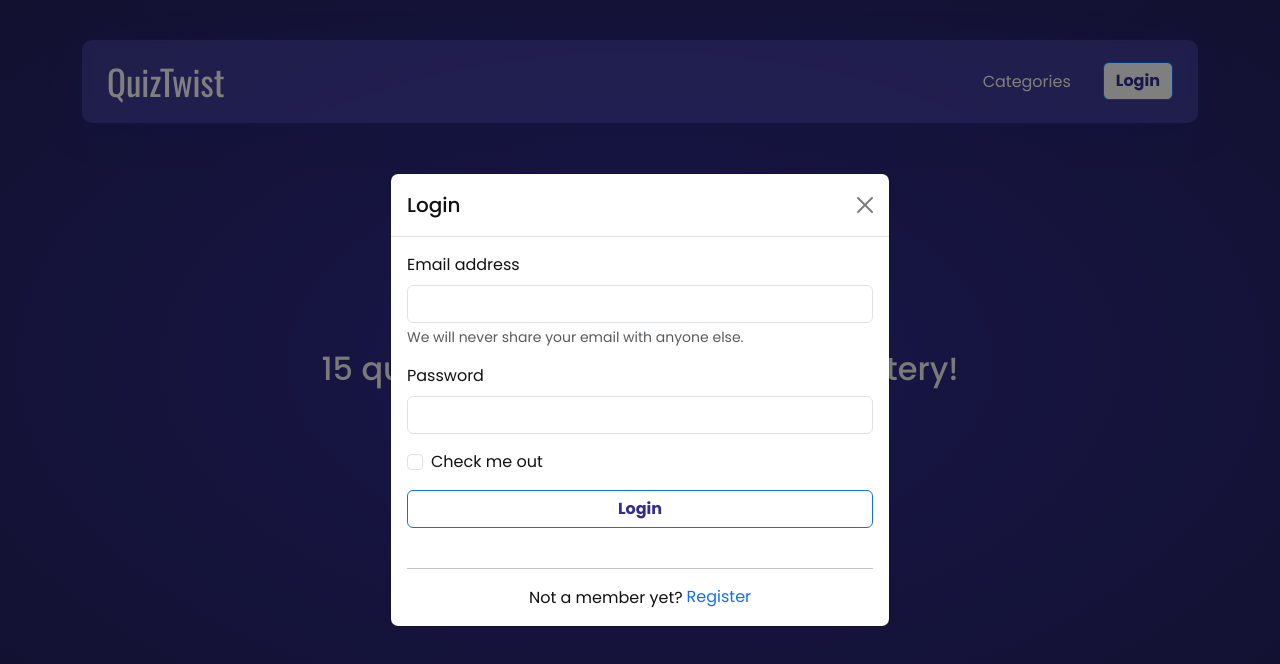
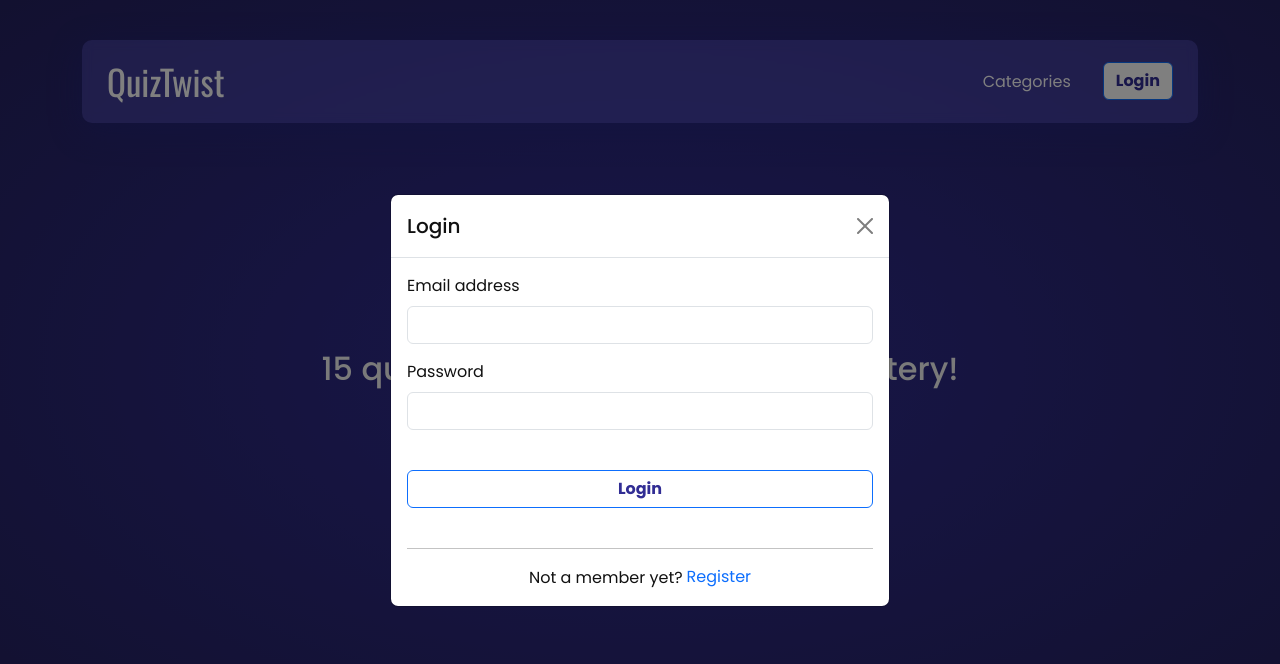
Before and after one commit to wilhelmusolejr/quiztwist, a React (Vite) app in the folder frontend/: page / in a window 1280 px wide. Both pictures are taken after a click on the link "Login". Shown: the top 664 px of the page. Built offline with nearby package versions, Linux system fonts and the light colour scheme.

Commit message:
refractor modal form

```diff
--- /dev/null
+++ b/frontend/src/Components/LabelInput.jsx
@@ -0,0 +1,24 @@
+export default function LabelInput({
+  id,
+  type = "text",
+  label,
+  value,
+  setValue,
+}) {
+  return (
+    <>
+      <label htmlFor={id} className="form-label">
+        {label}
+      </label>
+      <input
+        type={type}
+        className="form-control"
+        id={id}
+        value={value}
+        onChange={(e) => {
+          setValue(e.target.value);
+        }}
+      />
+    </>
+  );
+}
--- a/frontend/src/Components/ModalLogin.jsx
+++ b/frontend/src/Components/ModalLogin.jsx
@@ -2,6 +2,7 @@ import axios from "axios";
 import { useContext, useState } from "react";
 import { AuthContext } from "../Context/AuthContext";
 import Modal from "./Modal";
+import LabelInput from "./LabelInput";
 
 export default function ModalLogin() {
   const [email, setEmail] = useState("");
@@ -41,49 +42,27 @@ export default function ModalLogin() {
       <form onSubmit={loginFormSubmit}>
         {error && <div className="alert alert-danger">{error}</div>}
 
+        {/* Email */}
         <div className="mb-3">
-          <label htmlFor="exampleInputEmail1" className="form-label">
-            Email address
-          </label>
-          <input
-            type="email"
-            className="form-control"
-            id="exampleInputEmail1"
-            aria-describedby="emailHelp"
+          <LabelInput
+            id={"email"}
+            label={"Email address"}
             value={email}
-            onChange={(e) => {
-              setEmail(e.target.value);
-            }}
-          />
-          <div id="emailHelp" className="form-text">
-            We will never share your email with anyone else.
-          </div>
-        </div>
-        <div className="mb-3">
-          <label htmlFor="exampleInputPassword1" className="form-label">
-            Password
-          </label>
-          <input
-            type="password"
-            className="form-control"
-            id="exampleInputPassword1"
-            value={password}
-            onChange={(e) => {
-              setPassword(e.target.value);
-            }}
+            setValue={setEmail}
           />
         </div>
-        <div className="mb-3 form-check">
-          <input
-            type="checkbox"
-            className="form-check-input"
-            id="exampleCheck1"
+
+        {/* Password */}
+        <div className="mb-3">
+          <LabelInput
+            id={"password"}
+            label={"Password"}
+            value={password}
+            setValue={setPassword}
           />
-          <label className="form-check-label" htmlFor="exampleCheck1">
-            Check me out
-          </label>
         </div>
-        <button type="submit" className="btn btn-primary w-100 mb-4">
+
+        <button type="submit" className="btn btn-primary w-100 my-4">
           Login
         </button>
 
--- a/frontend/src/Components/ModalRegister.jsx
+++ b/frontend/src/Components/ModalRegister.jsx
@@ -2,6 +2,7 @@ import { useContext, useState } from "react";
 import { AuthContext } from "../Context/AuthContext";
 import axios from "axios";
 import Modal from "./Modal";
+import LabelInput from "./LabelInput";
 
 export default function ModalRegister() {
   const [firstName, setFirstName] = useState("");
@@ -49,80 +50,63 @@ export default function ModalRegister() {
         }}
       >
         {error && <div className="alert alert-danger">{error}</div>}
+        {/* first name */}
         <div className="mb-3">
-          <label htmlFor="firstName" className="form-label">
-            First Name
-          </label>
-          <input
-            type="text"
-            className="form-control"
-            id="firstName"
+          <LabelInput
+            id={"firstName"}
+            label={"First Name"}
             value={firstName}
-            onChange={(e) => {
-              setFirstName(e.target.value);
-            }}
+            setValue={setFirstName}
           />
         </div>
+
+        {/* last name */}
         <div className="mb-3">
-          <label htmlFor="lastName" className="form-label">
-            Last Name
-          </label>
-          <input
-            type="text"
-            className="form-control"
-            id="lastName"
+          <LabelInput
+            id={"lastName"}
+            label={"Last Name"}
             value={lastName}
-            onChange={(e) => {
-              setLastName(e.target.value);
-            }}
+            setValue={setLastName}
           />
         </div>
+
+        {/* email */}
         <div className="mb-3">
-          <label htmlFor="email" className="form-label">
-            Email address
-          </label>
-          <input
+          <LabelInput
+            id={"email"}
             type="email"
-            className="form-control"
-            id="email"
-            aria-describedby="emailHelp"
+            label={"Email address"}
             value={email}
-            onChange={(e) => {
-              setEmail(e.target.value);
-            }}
+            setValue={setEmail}
           />
+
           <div id="emailHelp" className="form-text">
             We will never share your email with anyone else.
           </div>
         </div>
+
+        {/* birthdate */}
         <div className="mb-3">
-          <label htmlFor="birthdate" className="form-label">
-            Birthdate
-          </label>
-          <input
+          <LabelInput
+            id={"birthdate"}
+            label={"Birthdate"}
             type="date"
-            className="form-control"
-            id="birthdate"
             value={birthdate}
-            onChange={(e) => {
-              setBirthdate(e.target.value);
-            }}
+            setValue={setBirthdate}
           />
         </div>
+
+        {/* password */}
         <div className="mb-3">
-          <label htmlFor="password" className="form-label">
-            Password
-          </label>
-          <input
+          <LabelInput
+            id={"password"}
+            label={"Password"}
             type="password"
-            className="form-control"
-            id="password"
             value={password}
-            onChange={(e) => {
-              setPassword(e.target.value);
-            }}
+            setValue={setPassword}
           />
         </div>
+
         <button type="submit" className="btn btn-primary w-100 mb-4">
           Register
         </button>
@@ -135,7 +119,7 @@ export default function ModalRegister() {
             href="#"
             type="button"
             data-bs-toggle="modal"
-            data-bs-target="#exampleModal"
+            data-bs-target="#loginModal"
           >
             Login
           </a>
```
